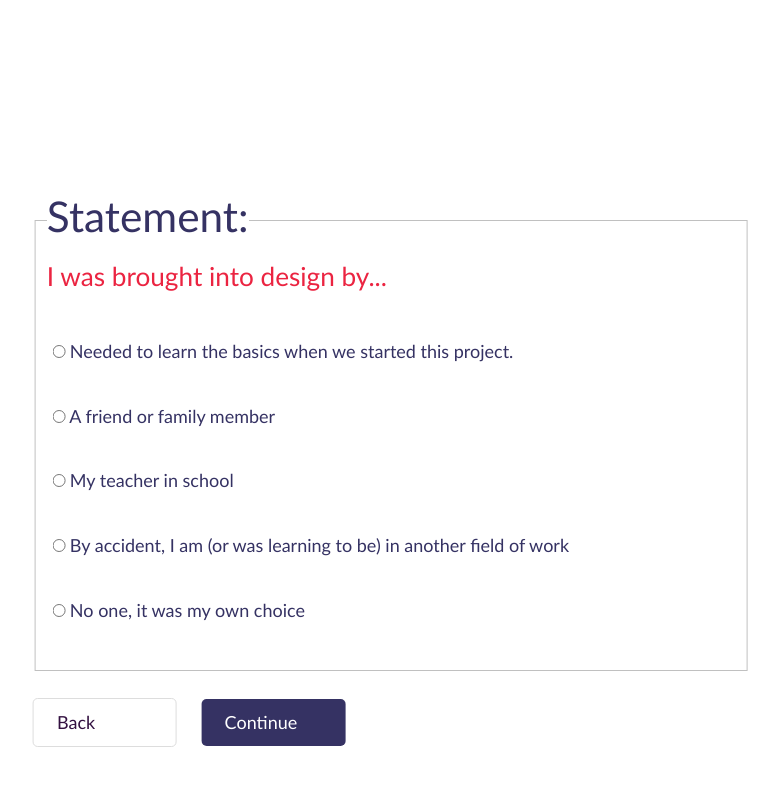
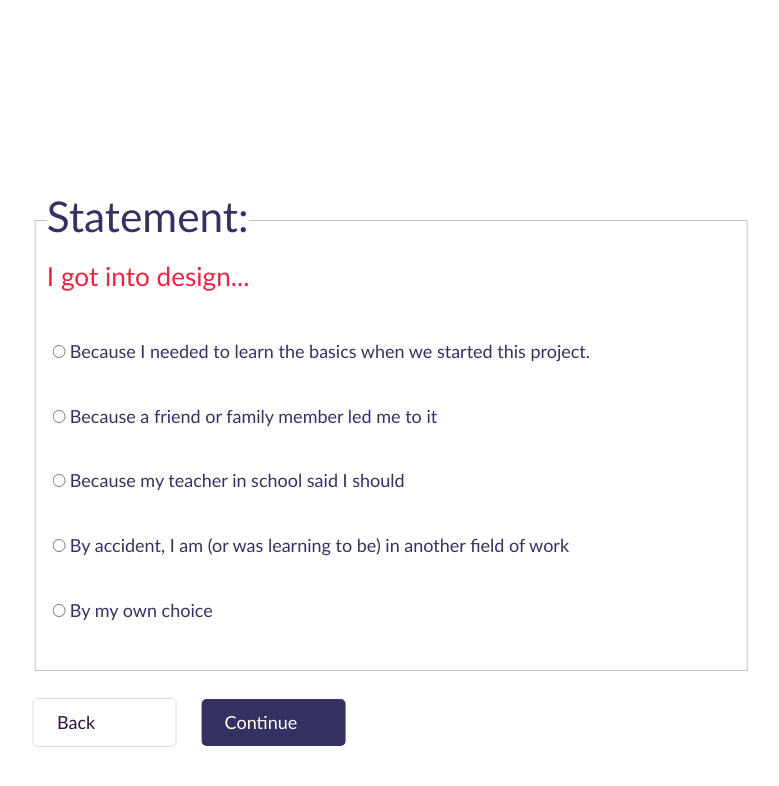
Before and after one commit to compassofdesign/site, a Jekyll site: the page built from assessment/index.html, in a window 1280 px wide and 900 px high, scrolled down 4414 px. Shown: the top 786 px of the window, without its empty margins (249-1028 px from the left). Built offline with Jekyll 4.4.1, drawn with Linux system fonts in a browser that asks for light colours; nearby versions of some CDN libraries.

Commit message:
Update index.html

```diff
--- a/assessment/index.html
+++ b/assessment/index.html
@@ -85,12 +85,12 @@ title: Designer's Self Assessment
         <div class="landing module">
           <fieldset>
             <legend><h2>Statement:</h2></legend>
-            <h3>I was brought into design by...</h3>
-            <label for="q4-0" ><input type="radio" id="q4-0" name="q4" value="0" />  Needed to learn the basics when we started this project.</label>
-            <label for="q4-1" ><input type="radio" id="q4-1" name="q4" value="1" />  A friend or family member </label>
-            <label for="q4-2" ><input type="radio" id="q4-2" name="q4" value="2" />  My teacher in school</label>
+            <h3>I got into design...</h3>
+            <label for="q4-0" ><input type="radio" id="q4-0" name="q4" value="0" />  Because I needed to learn the basics when we started this project.</label>
+            <label for="q4-1" ><input type="radio" id="q4-1" name="q4" value="1" />  Because a friend or family member led me to it</label>
+            <label for="q4-2" ><input type="radio" id="q4-2" name="q4" value="2" />  Because my teacher in school said I should</label>
             <label for="q4-3" ><input type="radio" id="q4-3" name="q4" value="3" />  By accident, I am (or was learning to be) in another field of work</label>
-            <label for="q4-4" ><input type="radio" id="q4-4" name="q4" value="4" />  No one, it was my own choice</label>
+            <label for="q4-4" ><input type="radio" id="q4-4" name="q4" value="4" />  By my own choice</label>
           </fieldset>
           <a href="#q3" class="button secondary">Back</a>
           <a href="#q5" class="button">Continue</a>
```
